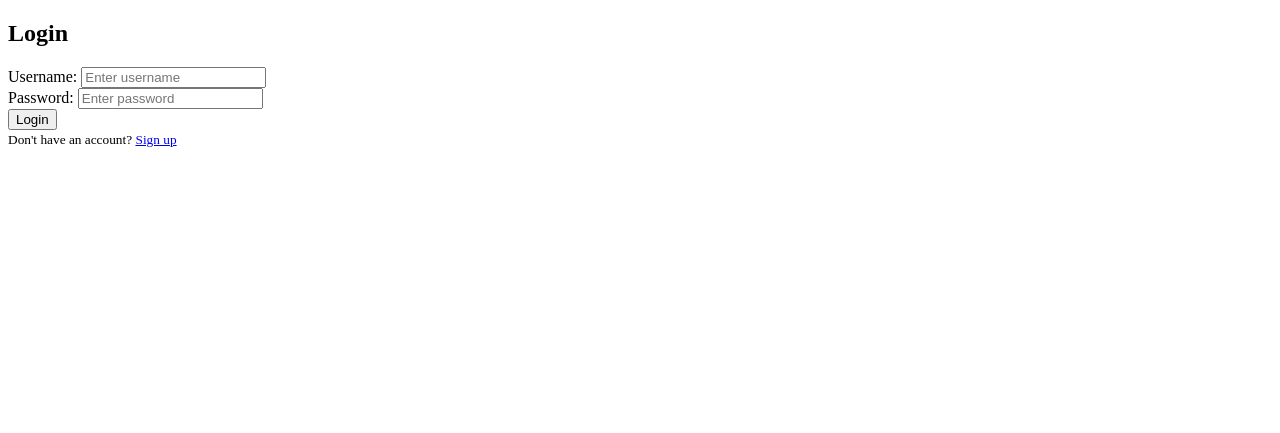
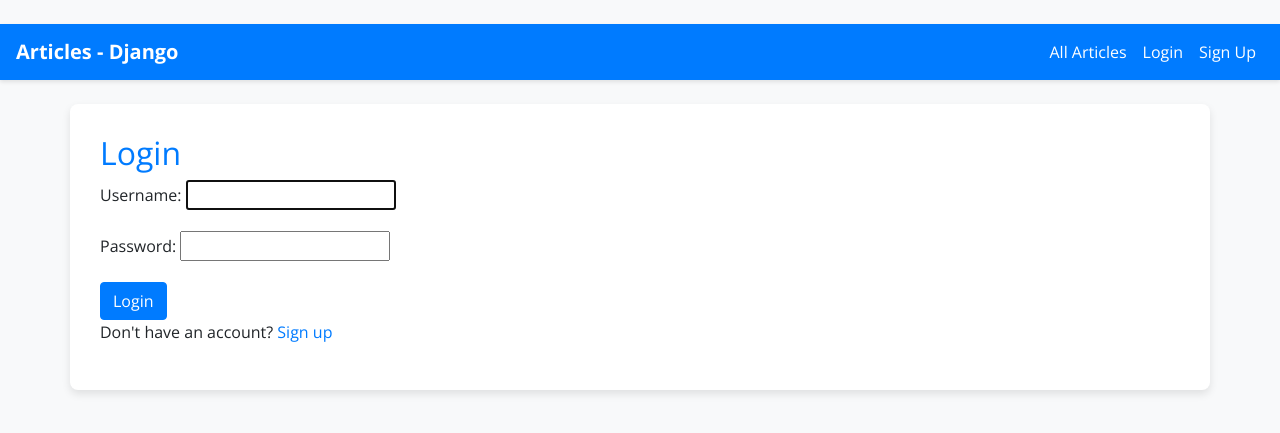
Before and after one commit to Wail-ELM/Prototype-Django-Python-Wail-El-Majdoubi, a Django app: page /login/ in a window 1280 px wide. Shown: the top 433 px of the page. Run offline with Django 5.2, Linux system fonts and the light colour scheme; some libraries are stand-ins or nearby versions.

Commit message:
feat(blog): Add all_articles and my_articles views and templates, fix(blog): Correctly display "Manage Articles" style(base.html): Improve overall styling of templates

```diff
--- /dev/null
+++ b/myproject_python/blog/templates/base.html
@@ -0,0 +1,118 @@
+<!DOCTYPE html>
+<html>
+  <head>
+    <title>{% block title %}{% endblock %}</title>
+    <link
+      rel="stylesheet"
+      href="https://stackpath.bootstrapcdn.com/bootstrap/4.5.2/css/bootstrap.min.css"
+    />
+
+
+    <link
+      href="https://fonts.googleapis.com/css2?family=Open+Sans:wght@400;700&display=swap"
+      rel="stylesheet"
+    />
+    <style>
+      body {
+        font-family: "Open Sans", sans-serif;
+
+        background-color: #f8f9fa;
+      }
+      .navbar {
+        background-color: #007bff !important; /* Bleu */
+        box-shadow: 0 2px 4px rgba(0, 0, 0, 0.1);
+      }
+      .navbar-brand {
+        font-weight: bold;
+        color: #ffffff !important;
+      }
+      .navbar-nav .nav-link {
+        color: #ffffff !important;
+      }
+      .container {
+        background-color: #ffffff;
+        padding: 30px;
+        border-radius: 8px;
+        box-shadow: 0 4px 8px rgba(0, 0, 0, 0.1);
+        margin-top: 20px;
+      }
+      h1,
+      h2 {
+        color: #007bff; /* Bleu */
+      }
+      .article-title a {
+        color: #007bff; /* Bleu */
+        text-decoration: none;
+      }
+      .article-title a:hover {
+        text-decoration: underline;
+      }
+      .btn-primary {
+        background-color: #007bff !important; /* Bleu */
+        border-color: #007bff !important;
+      }
+      .btn-primary:hover {
+        background-color: #0069d9 !important; /* Bleu plus foncé */
+        border-color: #0062cc !important;
+      }
+    </style>
+  </head>
+  <body>
+    <nav class="navbar navbar-expand-lg navbar-light">
+      <a class="navbar-brand" href="{% url 'all_articles' %}"
+        >Articles - Django</a
+      >
+      <button
+        class="navbar-toggler"
+        type="button"
+        data-toggle="collapse"
+        data-target="#navbarNav"
+        aria-controls="navbarNav"
+        aria-expanded="false"
+        aria-label="Toggle navigation"
+      >
+        <span class="navbar-toggler-icon"></span>
+      </button>
+      <div class="collapse navbar-collapse" id="navbarNav">
+        <ul class="navbar-nav ml-auto">
+          <li class="nav-item">
+            <a class="nav-link" href="{% url 'all_articles' %}">All Articles</a>
+          </li>
+          {% if user.is_authenticated %}
+          <li class="nav-item">
+            <a class="nav-link" href="{% url 'my_articles' %}">My Articles</a>
+          </li>
+          <li class="nav-item">
+            <a class="nav-link" href="{% url 'add_article' %}">New Article</a>
+          </li>
+          <li class="nav-item">
+            <form method="post" action="{% url 'logout' %}">
+              {% csrf_token %}
+              <button type="submit" class="btn btn-link nav-link">
+                Logout
+              </button>
+            </form>
+          </li>
+          {% else %}
+          <li class="nav-item">
+            <a class="nav-link" href="{% url 'login' %}">Login</a>
+          </li>
+          <li class="nav-item">
+            <a class="nav-link" href="{% url 'signup' %}">Sign Up</a>
+          </li>
+          {% endif %}
+        </ul>
+      </div>
+    </nav>
+
+    <div class="container mt-4">{% block content %}{% endblock %}</div>
+
+    <script src="https://code.jquery.com/jquery-3.5.1.slim.min.js"></script>
+
+
+    <script src="https://cdn.jsdelivr.net/npm/popper.js@1.16.1/dist/umd/popper.min.js"></script>
+
+
+    <script src="https://stackpath.bootstrapcdn.com/bootstrap/4.5.2/js/bootstrap.min.js"></script>
+  </body>
+</html>
--- a/myproject_python/blog/templates/blog/add.article.html
+++ /dev/null
@@ -1,6 +0,0 @@
-<h1>Add an Article</h1>
-<form method="post">
-  {% csrf_token %}
-  {{ form.as_p }}
-  <button type="submit">Save</button>
-</form>
--- a/myproject_python/blog/templates/registration/login.html
+++ b/myproject_python/blog/templates/registration/login.html
@@ -1,27 +1,14 @@
-<!DOCTYPE html>
-<html>
-<head>
-  <title>Login</title>
-</head>
-<body>
-<div class="container">
+{% extends 'base.html' %}
+
+{% block title %}Login{% endblock %}
+
+{% block content %}
   <h2>Login</h2>
   <form method="post">
     {% csrf_token %}
-    <div class="form-group">
-      <label for="username">Username:</label>
-      <input type="text" class="form-control" id="username" name="username" placeholder="Enter username" required>
-    </div>
-    <div class="form-group">
-      <label for="password">Password:</label>
-      <input type="password" class="form-control" id="password" name="password" placeholder="Enter password" required>
-    </div>
+    {{ form.as_p }}
     <button type="submit" class="btn btn-primary">Login</button>
   </form>
 
-  <div class="mt-3">
-    <small>Don't have an account? <a href="{% url 'signup' %}">Sign up</a></small>
-  </div>
-</div>
-</body>
-</html>
+  <p>Don't have an account? <a href="{% url 'signup' %}">Sign up</a></p>
+{% endblock %}
--- a/myproject_python/blog/urls.py
+++ b/myproject_python/blog/urls.py
@@ -3,12 +3,15 @@ from . import views
 from django.contrib.auth import views as auth_views
 
 urlpatterns = [
-    path('', views.article_list, name='article_list'),
+    path('', views.my_articles, name='my_articles'),
     path('article/<int:article_id>/', views.article_detail, name='article_detail'),
     path('add/', views.add_article, name='add_article'),
     path('article/<int:article_id>/edit/', views.edit_article, name='edit_article'),
     path('article/<int:article_id>/delete/', views.delete_article, name='delete_article'),
     path('signup/', views.signup, name='signup'),
     path('login/', auth_views.LoginView.as_view(template_name='registration/login.html'), name='login'),
-    path('logout/', auth_views.LogoutView.as_view(next_page='login'), name='logout')
+    path('logout/', auth_views.LogoutView.as_view(next_page='login'), name='logout'),
+    path('all_articles/', views.all_articles, name='all_articles'),
+    path('my_articles/', views.my_articles, name='my_articles'),
+    # path('manage_articles/', views.manage_articles, name='manage_articles'),
 ]
--- a/myproject_python/myproject_python/settings.py
+++ b/myproject_python/myproject_python/settings.py
@@ -119,6 +119,7 @@ USE_TZ = True
 STATIC_URL = '/static/'
 LOGIN_REDIRECT_URL = 'article_list'
 LOGOUT_REDIRECT_URL = 'login'
+LOGIN_URL = 'login'
 
 # Default primary key field type
 # https://docs.djangoproject.com/en/5.1/ref/settings/#default-auto-field
```
Also changed, not shown: myproject_python/blog/templates/blog/add_article.html (added, +12 -0 lines), myproject_python/blog/templates/blog/all_articles.html (added, +14 -0 lines), myproject_python/blog/templates/blog/article_detail.html (+9 -3 lines), myproject_python/blog/templates/blog/article_list.html (+18 -6 lines), myproject_python/blog/templates/blog/delete_article.html (added, +13 -0 lines), myproject_python/blog/templates/blog/edit_article.html (added, +12 -0 lines), myproject_python/blog/templates/blog/manage_articles.html (added, +13 -0 lines), myproject_python/blog/templates/blog/my_articles.html (added, +16 -0 lines), myproject_python/blog/templates/registration/signup.html (added, +12 -0 lines), myproject_python/blog/views.py (+10 -6 lines), myproject_python/db.sqlite3.
